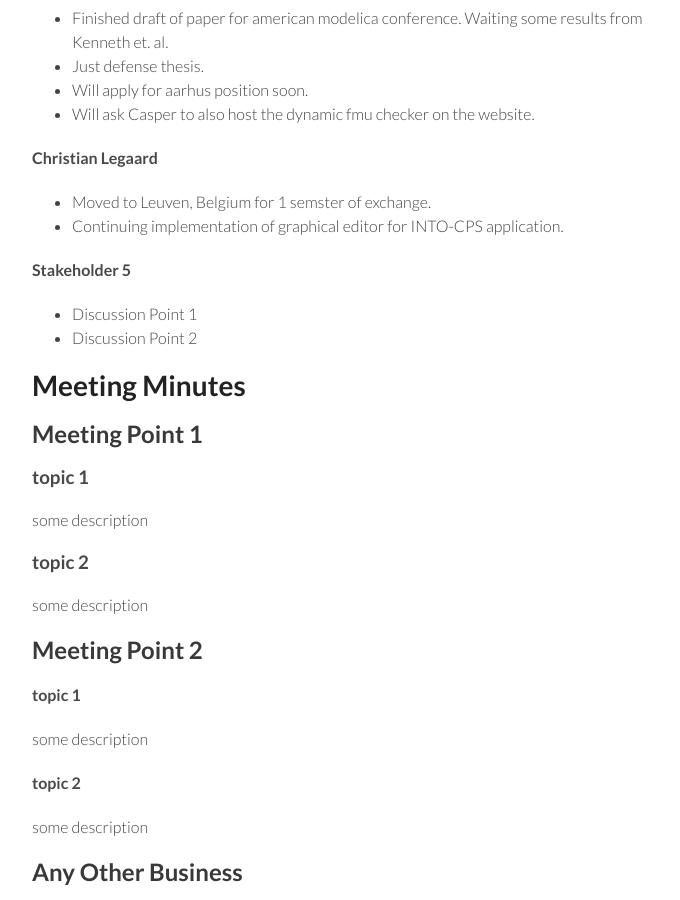
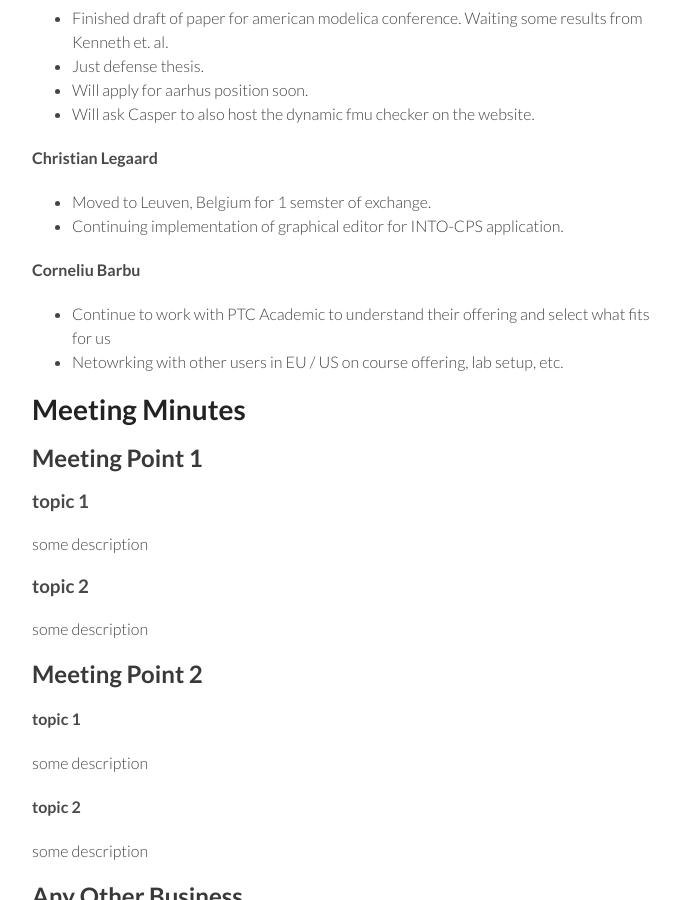
Before and after one commit to digitaltwincentre/digitaltwincentre.github.io, a Jekyll site: the page built from _biweeklies/Biweekly-3.md, in a window 1280 px wide and 900 px high, scrolled down 1526 px. Shown: the whole window, without its empty margins (418-1098 px from the left). Built offline with Jekyll 4.4.1, drawn with Linux system fonts in a browser that asks for light colours; nearby versions of some CDN libraries.

Commit message:
Update Biweekly-3.md

```diff
--- a/_biweeklies/Biweekly-3.md
+++ b/_biweeklies/Biweekly-3.md
@@ -62,10 +62,10 @@ private information must be stored elsewhere.  -->
 * Moved to Leuven, Belgium for 1 semster of exchange.
 * Continuing implementation of graphical editor for INTO-CPS application.
 
-#### Stakeholder 5
+#### Corneliu Barbu
 
-* Discussion Point 1
-* Discussion Point 2
+* Continue to work with PTC Academic to understand their offering and select what fits for us
+* Netowrking with other users in EU / US on course offering, lab setup, etc.
 
 Meeting Minutes
 ===============
```
